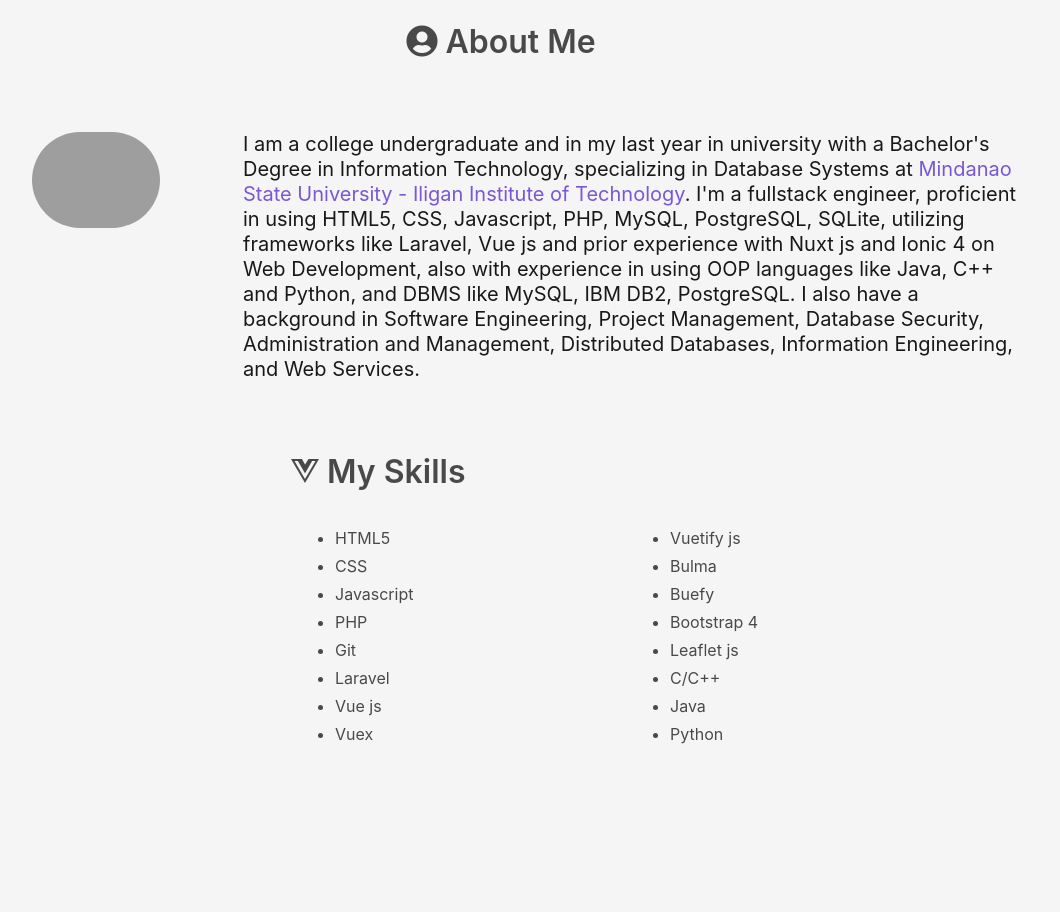
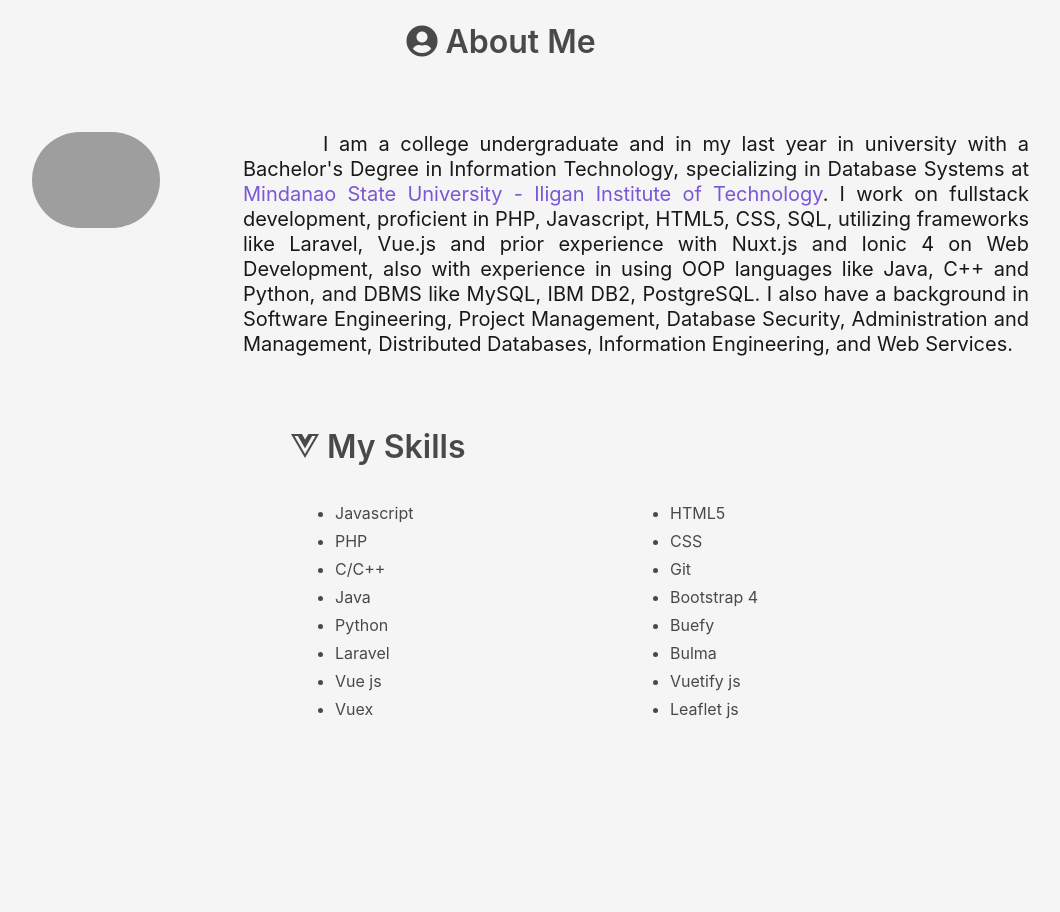
Before and after one commit to carlomigueldy/new.carlomigueldy, a Vue app: page / in a window 1280 px wide. Shown: the part 1700-2612 px from the top of the page, without its empty margins (139-1199 px from the left). Built offline with nearby package versions, Linux system fonts and the light colour scheme; grey boxes are pictures that could not be loaded; a web font is replaced by a local one.

Commit message:
about content update

```diff
--- a/src/components/About.vue
+++ b/src/components/About.vue
@@ -15,8 +15,8 @@
                             </center>
                         </div>
                         <div class="column">
-                            <p class="subtitle">
-                                I am a college undergraduate and in my last year in university with a Bachelor's Degree in Information Technology, specializing in Database Systems at <a target="_blank" href="http://msuiit.edu.ph" class="has-text-primary">Mindanao State University - Iligan Institute of Technology</a>. I'm a fullstack engineer, proficient in using HTML5, CSS, Javascript, PHP, MySQL, PostgreSQL, SQLite, utilizing frameworks like Laravel, Vue js and prior experience with Nuxt js and Ionic 4 on Web Development, also with experience in using OOP languages like Java, C++ and Python, and DBMS like MySQL, IBM DB2, PostgreSQL. I also have a background in Software Engineering, Project Management, Database Security, Administration and Management, Distributed Databases, Information Engineering, and Web Services.
+                            <p class="subtitle my-about has-text-justified">
+                                I am a college undergraduate and in my last year in university with a Bachelor's Degree in Information Technology, specializing in Database Systems at <a target="_blank" href="http://msuiit.edu.ph" class="has-text-primary">Mindanao State University - Iligan Institute of Technology</a>. I work on    fullstack development, proficient in PHP, Javascript, HTML5, CSS, SQL, utilizing frameworks like Laravel, Vue.js and prior experience with Nuxt.js and Ionic 4 on Web Development, also with experience in using OOP languages like Java, C++ and Python, and DBMS like MySQL, IBM DB2, PostgreSQL. I also have a background in Software Engineering, Project Management, Database Security, Administration and Management, Distributed Databases, Information Engineering, and Web Services.
                             </p>
                             <section class="section" id="Skills">
 
@@ -24,24 +24,24 @@
                                 <div class="content">
                                     <ul class="columns">
                                         <div class="column">
-                                            <li>HTML5</li>
-                                            <li>CSS</li>
                                             <li>Javascript</li>
                                             <li>PHP</li>
-                                            <li>Git</li>
+                                            <li>C/C++</li>
+                                            <li>Java</li>
+                                            <li>Python</li>
                                             <li>Laravel</li>
                                             <li>Vue js</li>
                                             <li>Vuex</li>
                                         </div>
                                         <div class="column">
+                                            <li>HTML5</li>
+                                            <li>CSS</li>
+                                            <li>Git</li>
+                                            <li>Bootstrap 4</li>
+                                            <li>Buefy</li>
+                                            <li>Bulma</li>
                                             <li>Vuetify js</li>
-                                            <li>Bulma</li>
-                                            <li>Buefy</li>
-                                            <li>Bootstrap 4</li>
                                             <li>Leaflet js</li>
-                                            <li>C/C++</li>
-                                            <li>Java</li>
-                                            <li>Python</li>
                                         </div>
                                     </ul>
                                 </div>
@@ -53,3 +53,9 @@
         </div>
     </section>
 </template>
+
+<style>
+.my-about {
+    text-indent: 5rem;
+}
+</style>
```
